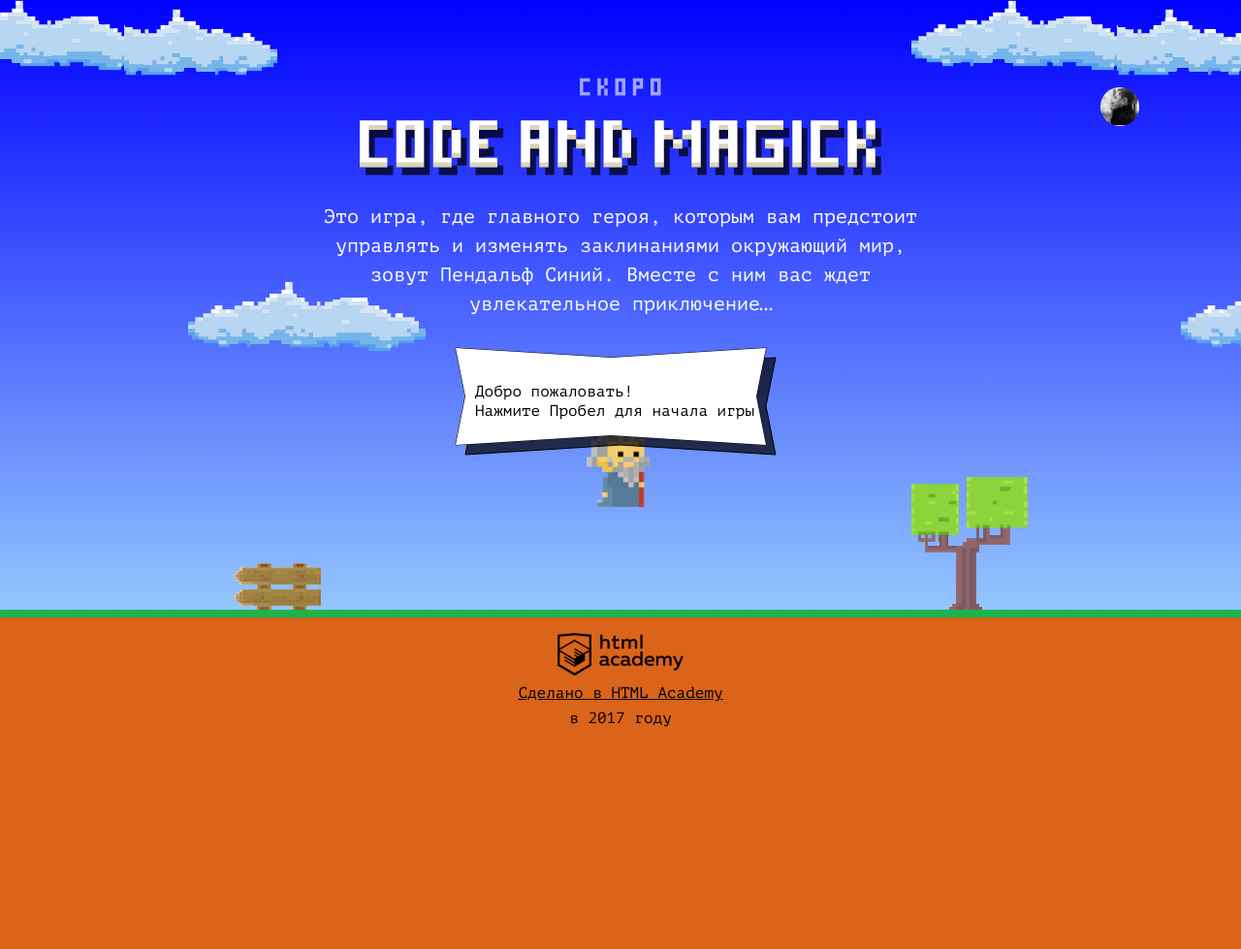
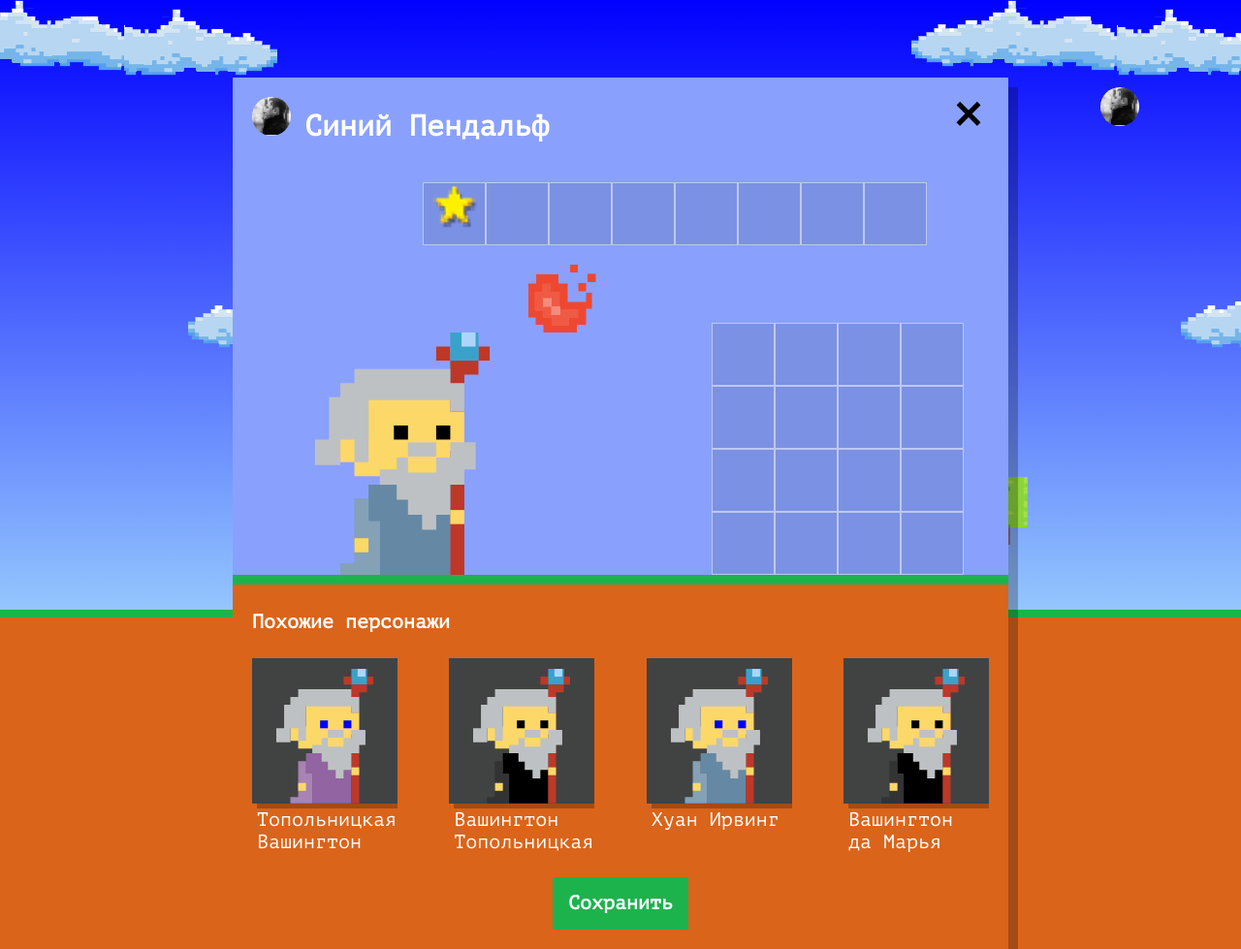
Before and after one commit to Igor-Belov/920149-code-and-magick-21, a website: page index.html in a window 1280 px wide. Shown: the whole page at 97% size. Before the commit the page ends 800 px from the top, so only its background shows below. Drawn offline with Linux system fonts and the light colour scheme.

Commit message:
сделал файл setup

```diff
--- a/index.html
+++ b/index.html
@@ -202,6 +202,7 @@
     }
   </script>
   <script src="js/stat.js"></script>
+  <script src="js/setup.js"></script>
   <script src="js/game.js"></script>
 
 </body>
--- /dev/null
+++ b/js/setup.js
@@ -0,0 +1,86 @@
+"use strict";
+
+const QUANITY_WIZARDS = 4;
+
+const FIRST_NAMES = [
+  `Иван`,
+  `Хуан`,
+  `Себастьян`,
+  `Мария`,
+  `Кристоф`,
+  `Виктор`,
+  `Юлия`,
+  `Люпита`,
+  `Вашингтон`
+];
+
+const LAST_NAMES = [
+  `да Марья`,
+  `Верон`,
+  `Мирабелла`,
+  `Вальц`,
+  `Онопко`,
+  `Топольницкая`,
+  `Нионго`,
+  `Ирвинг`
+];
+
+const COATS_COLORS = [
+  `rgb(101, 137, 164)`,
+  `rgb(241, 43, 107)`,
+  `rgb(146, 100, 161)`,
+  `rgb(56, 159, 117)`,
+  `rgb(215, 210, 55)`,
+  `rgb(0, 0, 0)`
+];
+
+const EYES_COLORS = [`black`, `red`, `blue`, `yellow`, `green`];
+
+const similarList = document.querySelector(`.setup-similar`);
+
+const similarListElement = document.querySelector(`.setup-similar-list`);
+
+const similarWizardTemplate = document.querySelector(`#similar-wizard-template`)
+.content.querySelector(`.setup-similar-item`);
+
+const openSetup = document.querySelector(`.setup`);
+openSetup.classList.remove(`hidden`);
+
+const getArrayRandElement = function (array) {
+  let randomNumber = Math.floor(Math.random() * array.length);
+  return array[randomNumber];
+};
+
+const getFullNameWizard = function () {
+  const firstName = getArrayRandElement(FIRST_NAMES);
+  const lastName = getArrayRandElement(LAST_NAMES);
+  const nameArray = [firstName, lastName];
+  return getArrayRandElement(nameArray) === firstName ? firstName + ` ` + lastName : lastName + ` ` + firstName;
+};
+
+let someWizards = [];
+const createSomeWizards = function () {
+  for (let i = 0; i < QUANITY_WIZARDS; i++) {
+    let wizard = {};
+    wizard.name = getFullNameWizard();
+    wizard.coatColor = getArrayRandElement(COATS_COLORS);
+    wizard.eyesColor = getArrayRandElement(EYES_COLORS);
+    someWizards[i] = wizard;
+  }
+};
+
+const getGenerationWizardFromTemplate = function (someWizard) {
+  let wizardElement = similarWizardTemplate.cloneNode(true);
+  wizardElement.querySelector(`.setup-similar-label`).textContent = someWizard.name;
+  wizardElement.querySelector(`.wizard-coat`).setAttribute(`fill`, someWizard.coatColor);
+  wizardElement.querySelector(`.wizard-eyes`).setAttribute(`fill`, someWizard.eyesColor);
+  return wizardElement;
+};
+
+const fragment = document.createDocumentFragment();
+createSomeWizards();
+for (let i = 0; i < QUANITY_WIZARDS; i++) {
+  fragment.appendChild(getGenerationWizardFromTemplate(someWizards[i]));
+}
+similarListElement.appendChild(fragment);
+similarList.classList.remove(`hidden`);
```
